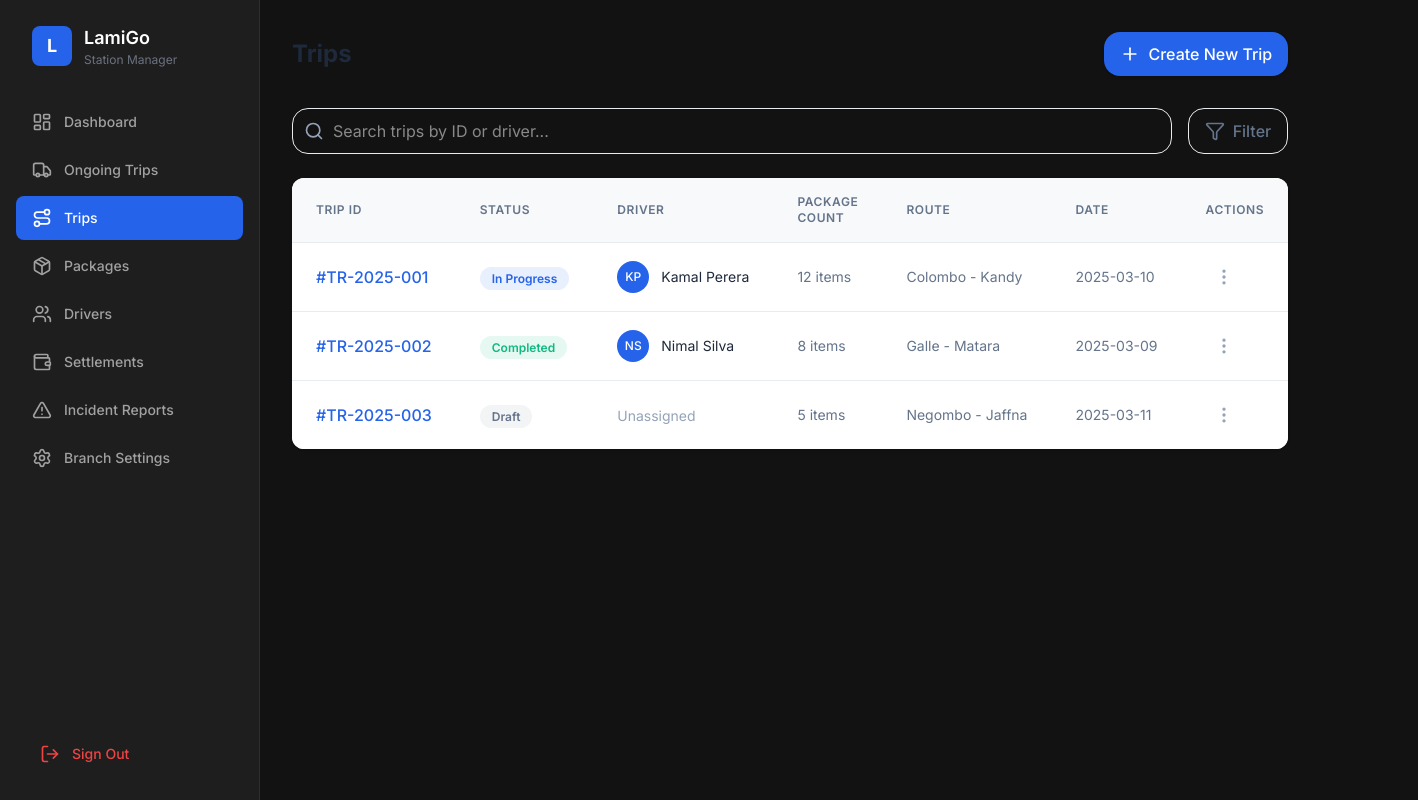
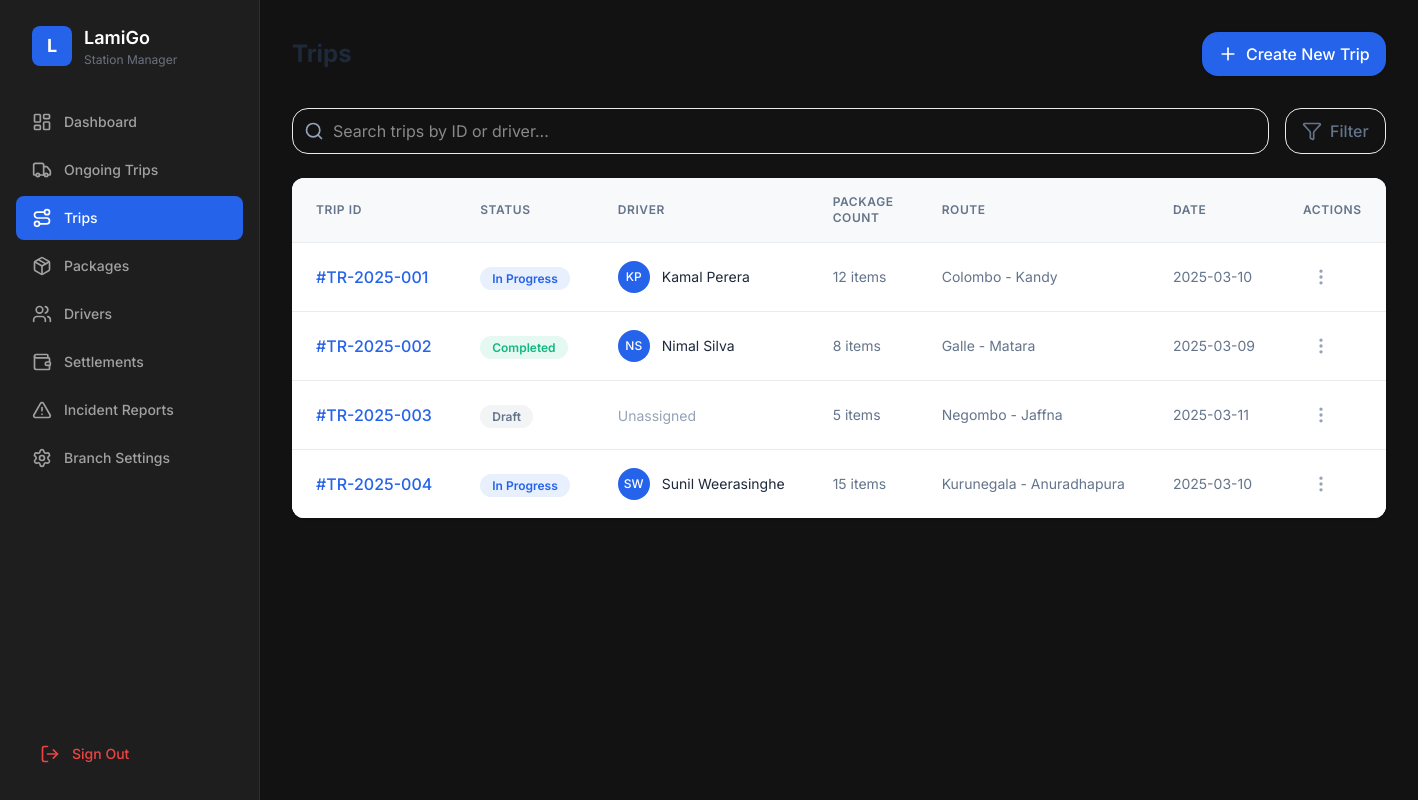
Before and after one commit to chanul26/lamigo-platform, a Next.js app in the folder web-portals/station-manager/: page /trips in a window 1280 px wide. Shown: the whole page, 1418 px wide, since content can reach past the window. Built offline with nearby package versions, Linux system fonts and the light colour scheme.

Commit message:
Add new trip entry for Kurunegala to Anuradhapura

```diff
--- a/web-portals/station-manager/app/trips/page.tsx
+++ b/web-portals/station-manager/app/trips/page.tsx
@@ -42,7 +42,17 @@ const mockTrips: Trip[] = [
     packageCount: 5,
     route: 'Negombo - Jaffna',
     date: '2025-03-11'
+  },
+    {
+    id: '#TR-2025-004',
+    status: 'In Progress',
+    driver: 'Sunil Weerasinghe',
+    driverInitials: 'SW',
+    packageCount: 15,
+    route: 'Kurunegala - Anuradhapura',
+    date: '2025-03-10'
   }
+
 
 ]
 
```
